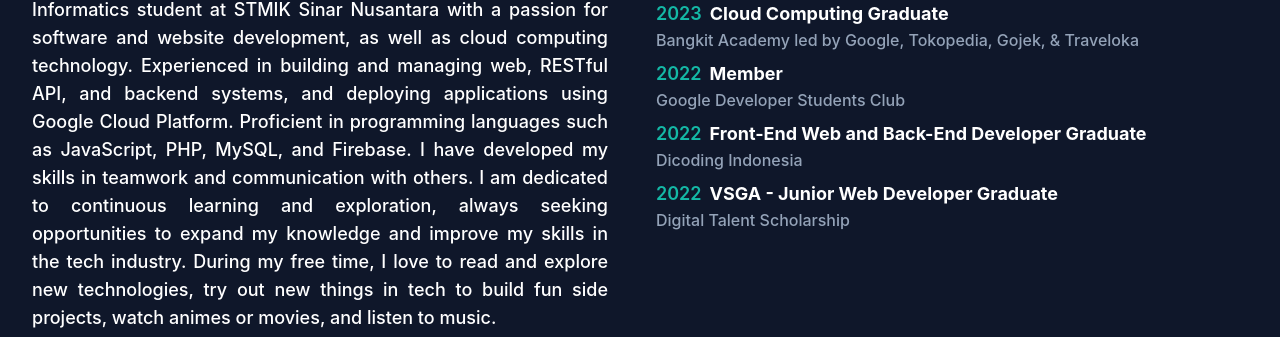
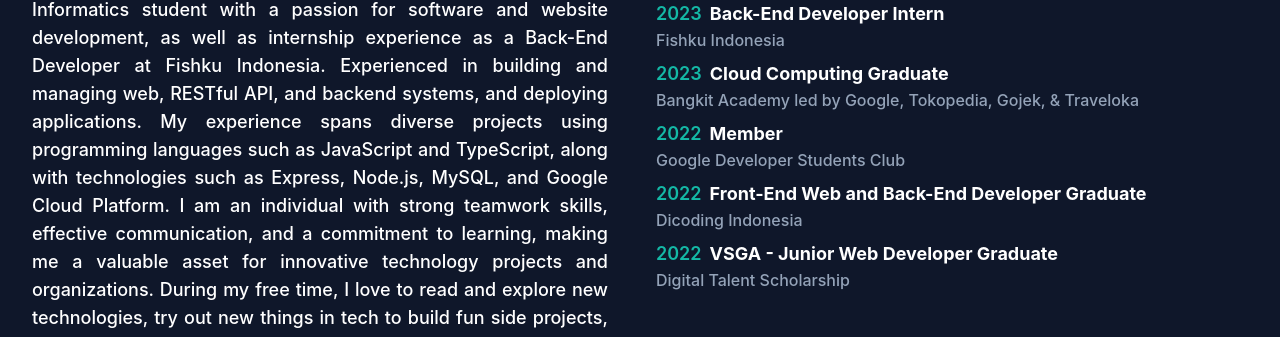
Before and after one commit to RazinSyakib43/windsy-rio, a website: page index.html in a window 1280 px wide. Shown: the part 716-1053 px from the top of the page. Drawn offline with nearby package versions, Linux system fonts and the light colour scheme.

Commit message:
Update 04032024

```diff
--- a/index.html
+++ b/index.html
@@ -65,7 +65,7 @@
                     </h1>
                     <h2 class="font-medium text-slate-500 text-lg mb-5">Student & <span class="text-white">Web
                             Developer</span></h2>
-                    <p class="font-medium text-slate-400 mb-10 leading-relaxed lg:text-2xl">I am a sixth-semester
+                    <p class="font-medium text-slate-400 mb-10 leading-relaxed lg:text-2xl">I am a final year
                         Informatics student who is passionate about Web Programming and interested in Cloud Computing.
                     </p>
                     <a href="https://drive.google.com/file/d/1AQT0tsOi9WBBSjRP2Lc5Qmy_jhOaUxfx/view?usp=sharing"
@@ -100,19 +100,18 @@
                 <div class="w-full px-4 mb-10 lg:w-1/2">
                     <h2 class="font-bold text-primary text-3xl mb-5 max-w-md lg:text-4xl">About Me</h2>
                     <p class="font-medium text-white text-secondary text-justify max-w-xl lg:text-lg">Hi, my name is
-                        Muhammad Razin Syakib. I'm a sixth-semester Informatics student at STMIK Sinar Nusantara with a
-                        passion for software and website development, as well as cloud computing technology. Experienced
-                        in building and managing web, RESTful API, and backend systems, and deploying applications using
-                        Google Cloud Platform. Proficient in programming languages such as JavaScript, PHP, MySQL, and
-                        Firebase. I have developed my skills in teamwork and communication with others. I am dedicated
-                        to continuous learning and exploration, always seeking opportunities to expand my knowledge and
-                        improve my skills in the tech industry.
+                        Muhammad Razin Syakib. I'm a final-year Informatics student with a passion for software and website development, as well as internship experience as a Back-End Developer at Fishku Indonesia. Experienced in building and managing web, RESTful API, and backend systems, and deploying applications. My
+experience spans diverse projects using programming languages such as JavaScript and
+TypeScript, along with technologies such as Express, Node.js, MySQL, and Google Cloud
+Platform. I am an individual with strong teamwork skills, effective communication, and a
+commitment to learning, making me a valuable asset for innovative technology projects and
+organizations.
                         During my free time, I love to read and explore new
                         technologies, try out new things in tech to build fun side projects, watch animes or movies, and
                         listen to music.</p>
                     <div class="flex items-center mt-4">
                         <!-- Twitter -->
-                        <a href="https://twitter.com/iamzeen43" target="_blank"
+                        <a href="https://twitter.com/razinsyakib_" target="_blank"
                             class="w-9 h-9 mr-3 rounded-full flex justify-center items-center border border-slate-300 text-slate-300 hover:border-primary hover:bg-primary hover:text-white">
                             <svg role="img" width="20" class="fill-current" viewBox="0 0 24 24"
                                 xmlns="http://www.w3.org/2000/svg">
@@ -155,6 +154,16 @@
                 </div>
                 <div class="w-full px-4 lg:w-1/2">
                     <h3 class="font-semibold text-white text-2xl mb-4 lg:text-3xl lg:pt-10">Experience</h3>
+                    <div class="experience mb-2">
+                        <div class="flex">
+                            <h4 class="font-semibold text-lg text-primary mr-2">2023</h4>
+                            <p class="font-bold text-white text-secondary text-justify max-w-xl lg:text-lg">
+                                Back-End Developer Intern</p>
+                        </div>
+                        <p class="font-medium text-slate-400 text-secondary text-justify max-w-xl lg:text-md">
+                            Fishku Indonesia
+                        </p>
+                    </div>
                     <div class="experience mb-2">
                         <div class="flex">
                             <h4 class="font-semibold text-lg text-primary mr-2">2023</h4>
@@ -211,7 +220,7 @@
                     <p class="font-medium text-white text-secondary text-justify max-w-xl lg:text-lg">I am skilled in
                         creating
                         stunning web applications using HTML, CSS, Javascript, Tailwind, and Bootstrap. Additionally, I
-                        am currently deepening my expertise in back-end and API development with Node JS, PHP, Google
+                        am currently deepening my expertise in back-end and API development with Node JS, Google
                         Cloud, and
                         Firebase, as well as designing captivating user interfaces with Figma.</p>
                 </div>
@@ -377,7 +386,7 @@
                                 </a></h3>
                             <p class="font-medium text-base text-secondary text-justify">A web apps that help parents
                                 find
-                                parenting consultations with child psychologists and gain parenting knowledge.
+                                parenting consultations with child psychologists and gaining parenting knowledge.
                             </p>
                             <div class="flex">
                                 <div class="bg-teal-600 rounded p-2 mr-3 mt-5">
@@ -403,7 +412,7 @@
                                     href="https://github.com/RazinSyakib43/MovieHub" target="_blank">MovieHub
                                 </a></h3>
                             <p class="font-medium text-base text-secondary text-justify">A web app project named
-                                'MovieHub' that showcases a curated list of movies sourced from the OMDB API. The app
+                                'MovieHub' showcases a curated list of movies sourced from the OMDB API. The app
                                 includes a user-friendly search feature to easily discover and explore various films.
                             </p>
                             <div class="flex flex-wrap">
```
